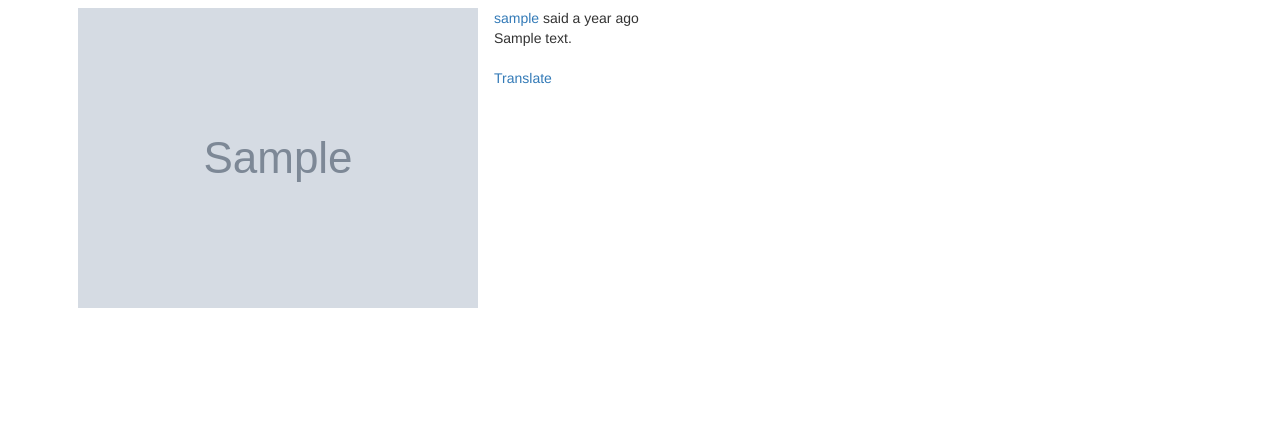
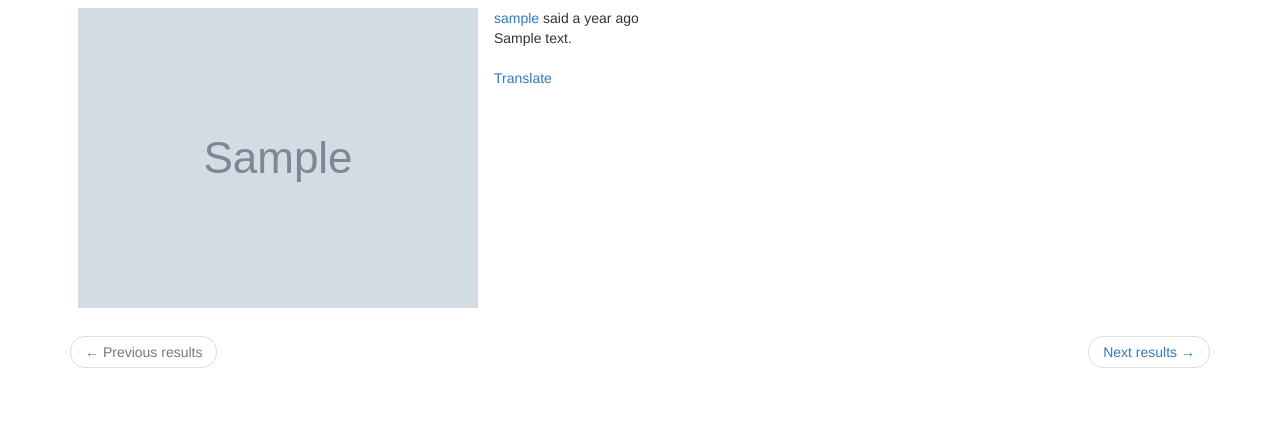
Before and after one commit to sawafrolov/FlaskExample, a Flask app: template app/templates/main/search.html in a window 1280 px wide. Shown: the part 143-579 px from the top of the page. Run offline with Flask 2, Linux system fonts and the light colour scheme; the template is opened without the code that fills it: most values are stand-ins (such as "Sample title", 1, 10 or a date in 2020); grey boxes marked "Sample" are stand-in pictures; parts of the project's set-up code (start-up, migrations or seed data) failed here and were passed over; some libraries are stand-ins or nearby versions.

Commit message:
Refactored search template

```diff
--- a/app/templates/main/search.html
+++ b/app/templates/main/search.html
@@ -1,8 +1,22 @@
 {% extends "base.html" %}
 
 {% block app_content %}
-    <h1>{{ _('Search Results') }}</h1>
-    {% for post in posts %}
-        {% include 'main/_post.html' %}
-    {% endfor %}
+<h1>{{ _('Search Results') }}</h1>
+{% for post in posts %}
+{% include '_post.html' %}
+{% endfor %}
+<nav aria-label="...">
+    <ul class="pager">
+        <li class="previous{% if not prev_url %} disabled{% endif %}">
+            <a href="{{ prev_url or '#' }}">
+                <span aria-hidden="true">&larr;</span> {{ _('Previous results') }}
+            </a>
+        </li>
+        <li class="next{% if not next_url %} disabled{% endif %}">
+            <a href="{{ next_url or '#' }}">
+                {{ _('Next results') }} <span aria-hidden="true">&rarr;</span>
+            </a>
+        </li>
+    </ul>
+</nav>
 {% endblock %}
```
